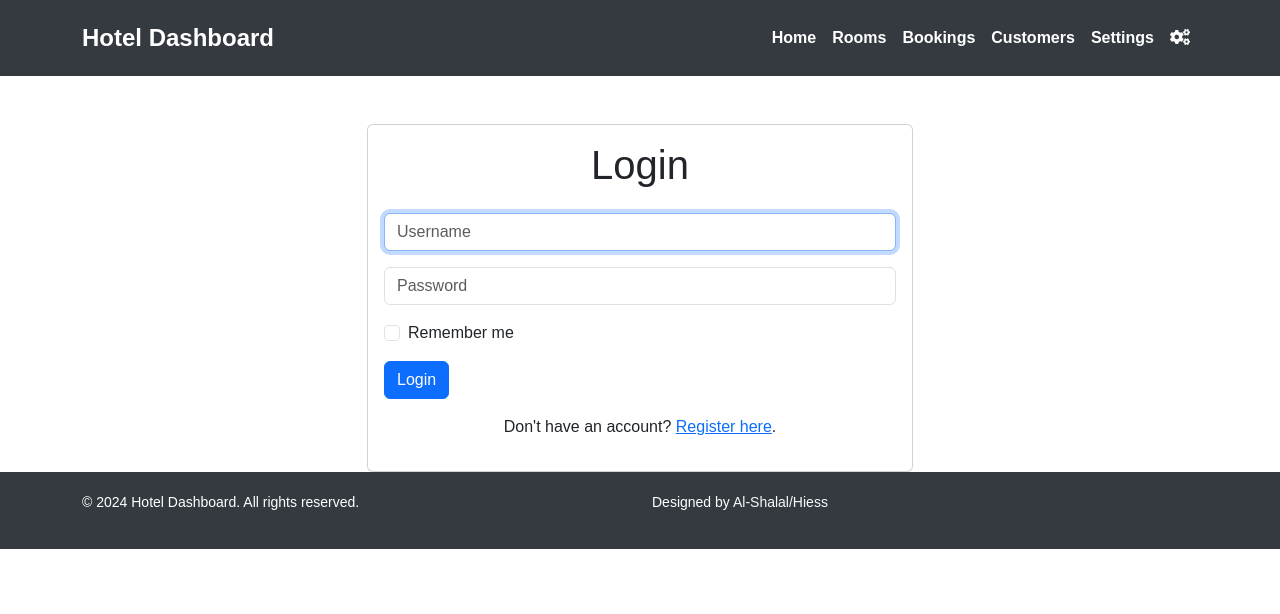
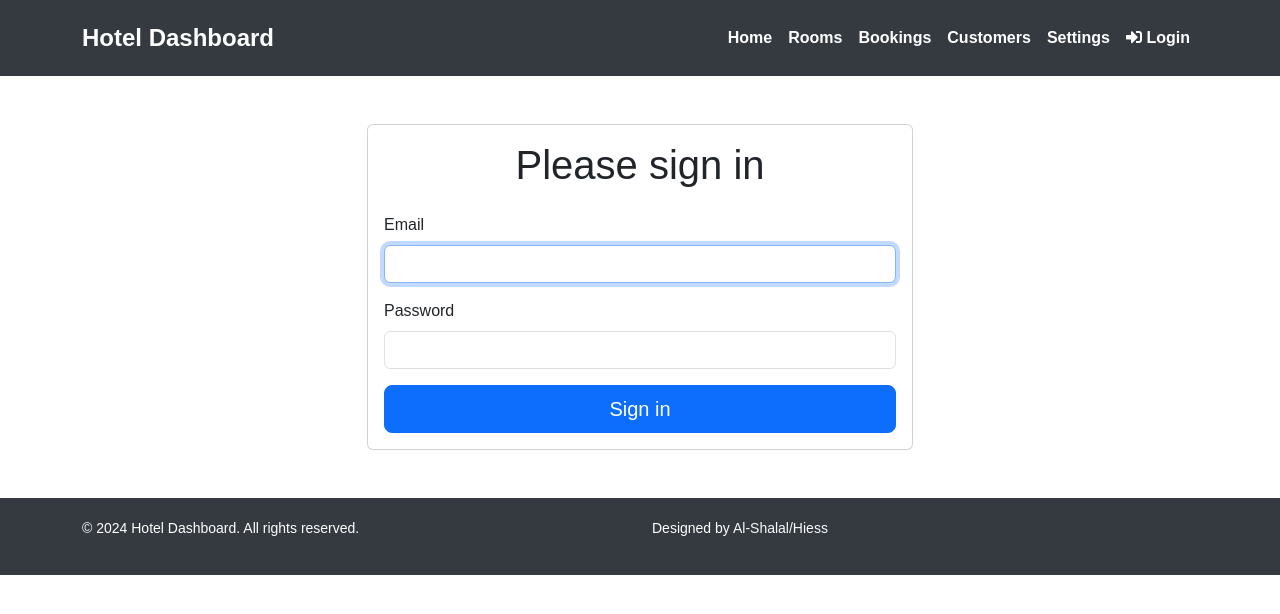
Before and after one commit to Abudi7/Hotel-Dashboard, a Symfony app: template templates/security/login.html.twig in a window 1280 px wide. Shown: the top 614 px of the page. Run offline with Twig, Linux system fonts and the light colour scheme; the template is opened without the code that fills it, so the values that code supplies are empty; some libraries are stand-ins or nearby versions; some web fonts are replaced.

Commit message:
Implemented Bootstrap styling for login form and refactored login logic

```diff
--- a/src/Entity/User.php
+++ b/src/Entity/User.php
@@ -67,6 +67,10 @@ class User implements UserInterface, PasswordAuthenticatedUserInterface
         $this->email = $email;
 
         return $this;
+    }
+    public function getUsername(): string
+    {
+        return $this->email;
     }
 
     /**
--- a/templates/header.html.twig
+++ b/templates/header.html.twig
@@ -35,9 +35,21 @@
           <li class="nav-item">
               <a class="nav-link" href="#">Settings</a>
           </li>
+          {% if app.user %}
+            <li class="nav-item d-flex align-items-center">
+                {% if app.user.img %}
+                    <img src="{{ asset('img/' ~ app.user.img) }}" alt="Profile Image" class="rounded-circle" style="width: 30px; height: 30px; object-fit: cover; margin-right: 10px;">
+                {% endif %}
+                <span class="nav-link">{{ app.user.name }}</span>
+            </li>
             <li class="nav-item">
-          <a class="nav-link" href="{{ path('app_login') }}"><i class="fa fa-cogs"></i></a>
+                <a class="nav-link" href="{{ path('app_logout') }}"><i class="fas fa-sign-out-alt"></i> Logout</a>
             </li>
+        {% else %}
+            <li class="nav-item">
+                <a class="nav-link" href="{{ path('app_login') }}"><i class="fas fa-sign-in-alt"></i> Login</a>
+            </li>
+        {% endif %}
       </ul>
     </div>
   </div>
--- a/templates/registration/register.html.twig
+++ b/templates/registration/register.html.twig
@@ -31,9 +31,9 @@
                             <div class="mb-3">
                                 {{ form_row(registrationForm.gender, {'attr': {'class': 'form-select'}}) }}
                             </div>
-                            <div class="mb-3">
+                            {# <div class="mb-3">
                                 {{ form_row(registrationForm.img, {'attr': {'class': 'form-control'}}) }}
-                            </div>
+                            </div> #}
                             <div class="mb-3 form-check">
                                 {{ form_row(registrationForm.agreeTerms, {'label_attr': {'class': 'form-check-label'}, 'attr': {'class': 'form-check-input'}}) }}
                                 {# <label class="form-check-label" for="{{ registrationForm.agreeTerms.vars.id }}">Agree to terms</label> #}
--- a/templates/security/login.html.twig
+++ b/templates/security/login.html.twig
@@ -1,38 +1,40 @@
 {% extends 'base.html.twig' %}
 
 {% block title %}Log in!{% endblock %}
+
 {% block body %}
-    <div class="container mt-5">
+    <div class="container mt-5 mb-5">
         <div class="row justify-content-center">
             <div class="col-md-6">
                 <div class="card">
                     <div class="card-body">
-                        <h1 class="card-title text-center mb-4">Login</h1>
+                        <h1 class="card-title text-center mb-4">Please sign in</h1>
 
-                        {% if error %}
-                            <div class="alert alert-danger" role="alert">
-                                {{ error.messageKey|trans(error.messageData, 'security') }}
+                        <form method="post">
+                            {% if error %}
+                                <div class="alert alert-danger">{{ error.messageKey|trans(error.messageData, 'security') }}</div>
+                            {% endif %}
+
+                            {% if app.user %}
+                                <div class="mb-3">
+                                    You are logged in as {{ app.user.userIdentifier }}, <a href="{{ path('app_logout') }}">Logout</a>
+                                </div>
+                            {% endif %}
+
+                            <div class="mb-3">
+                                <label for="inputEmail" class="form-label">Email</label>
+                                <input type="email" value="{{ last_username }}" name="email" id="inputEmail" class="form-control" autocomplete="email" required autofocus>
                             </div>
-                        {% endif %}
 
-                        <form action="{{ path('app_login') }}" method="post">
                             <div class="mb-3">
-                                <input type="text" id="username" name="_username" class="form-control" placeholder="Username" value="{{ last_username }}" required autofocus>
+                                <label for="inputPassword" class="form-label">Password</label>
+                                <input type="password" name="password" id="inputPassword" class="form-control" autocomplete="current-password" required>
                             </div>
-                            <div class="mb-3">
-                                <input type="password" id="password" name="_password" class="form-control" placeholder="Password" required>
-                            </div>
-                            <div class="mb-3 form-check">
-                                <input type="checkbox" id="remember_me" name="_remember_me" class="form-check-input">
-                                <label class="form-check-label" for="remember_me">Remember me</label>
-                            </div>
+
                             <input type="hidden" name="_csrf_token" value="{{ csrf_token('authenticate') }}">
-                            <button type="submit" class="btn btn-primary">Login</button>
+
+                            <button class="btn btn-primary btn-lg w-100" type="submit">Sign in</button>
                         </form>
-
-                        <div class="mt-3 text-center">
-                            <p>Don't have an account? <a href="{{ path('app_register') }}">Register here</a>.</p>
-                        </div>
                     </div>
                 </div>
             </div>
```
Also changed, not shown: src/Controller/RegistrationController.php (+5 -15 lines), src/Form/RegistrationFormType.php (+17 -4 lines), src/Security/AppCustomAuthenticator.php (added, +60 -0 lines), public/img/defualt-profile.png (added), 2 other files. Lines whose indentation alone changed are shown as unchanged.
